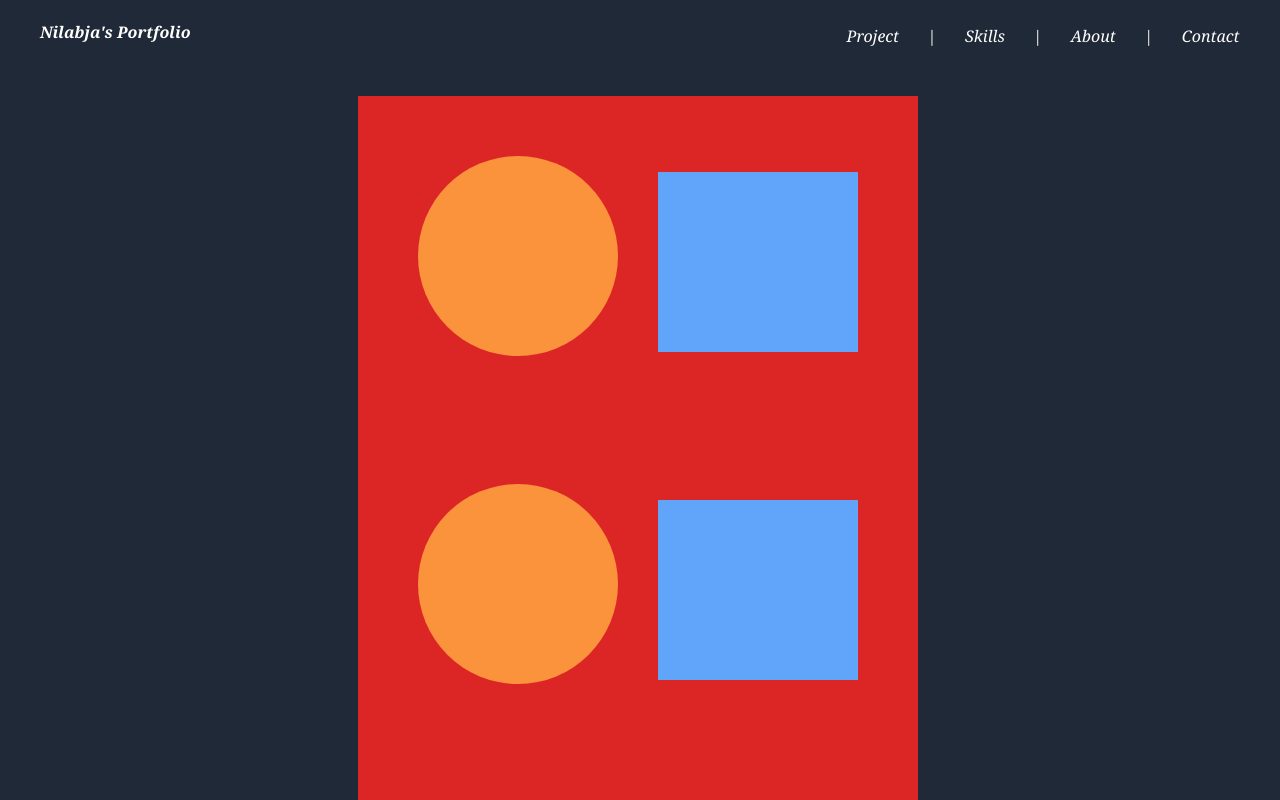
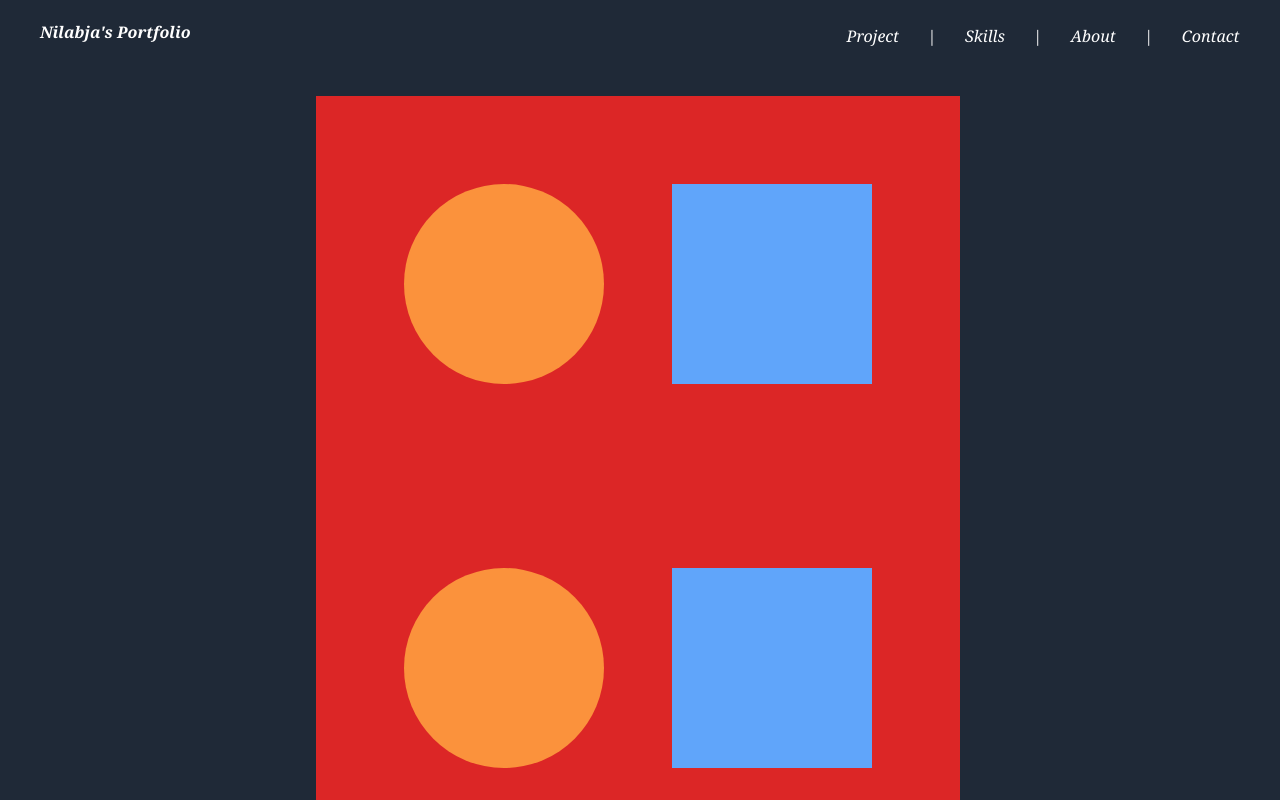
Before and after one commit to imNilabja/Nilabja-s-Portfolio_V2, a Next.js app: page /Skill in a window 1280 px wide. Shown: the top 800 px of the page. Built offline with nearby package versions, Linux system fonts and the light colour scheme.

Commit message:
minor change

```diff
--- a/Components/SkillCircle.js
+++ b/Components/SkillCircle.js
@@ -8,14 +8,14 @@ const SkillCircle = () => {
       <div className='flex justify-center flex-col sm:flex-row m-10'>
 
 
-      <div className='bg-orange-400 m-auto min-h-[200px] min-w-[200px] relative rounded-[200px] overflow-hidden mr-10'>
+      <div className='bg-orange-400 m-7 min-h-[200px] min-w-[200px] relative rounded-[200px] overflow-hidden mr-10'>
         <div className='m-auto min-h-[20px] min-w-[100px] p-3 '>
 
         </div>
 
          </div>
 
-         <div className='bg-blue-400 m-auto min-h-[180px] min-w-[200px] mt-4 relative'>
+         <div className='bg-blue-400 m-7 min-h-[180px] min-w-[200px] relative'>
         <div className='m-auto min-h-[20px] min-w-[100px] p-3 '>
 
         </div>
```
